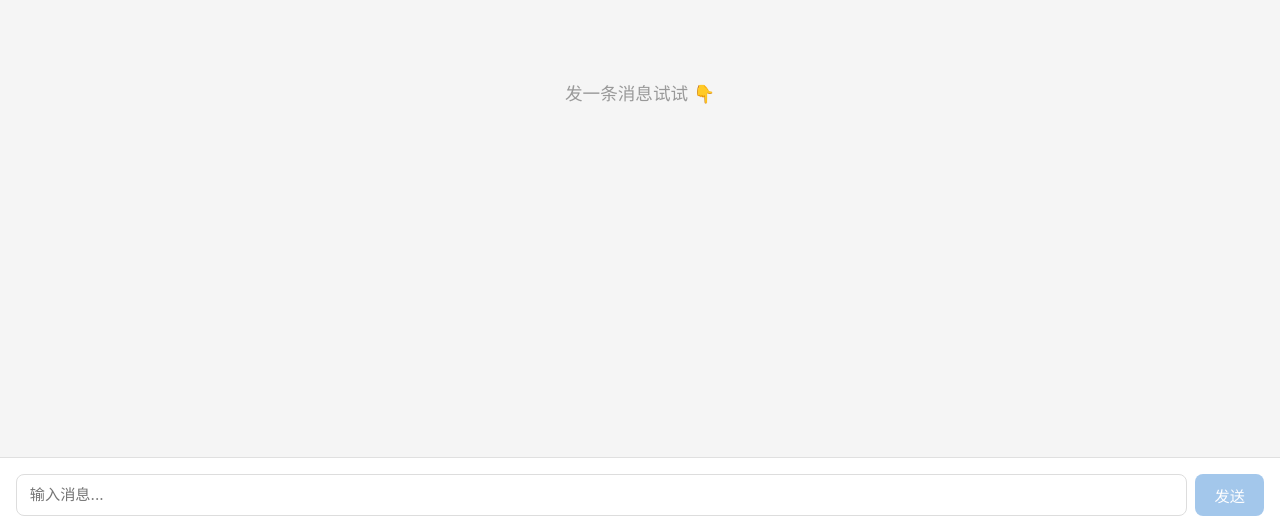
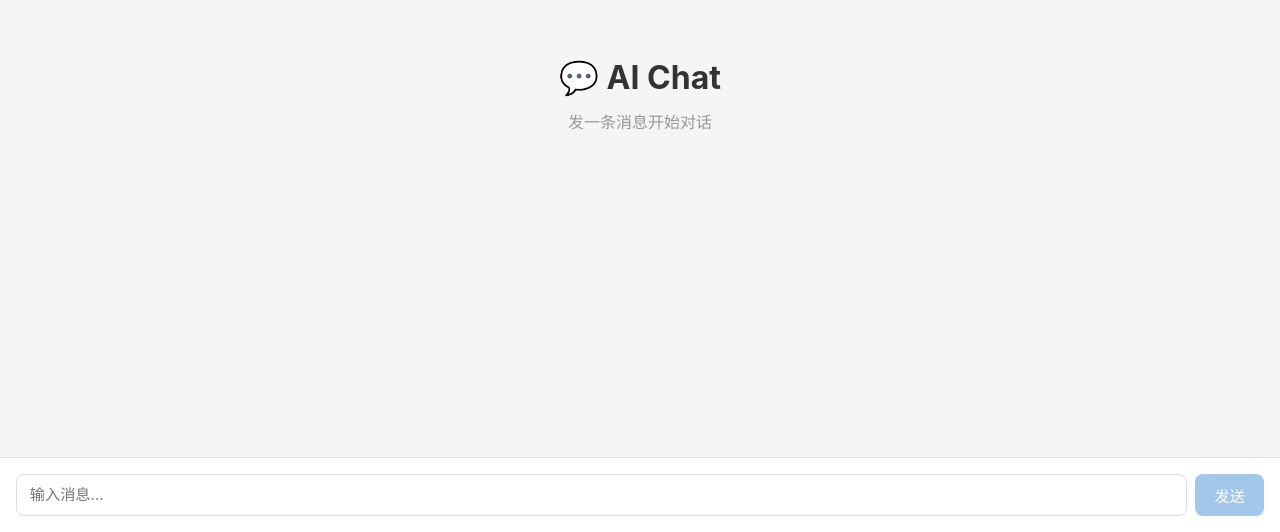
Before and after one commit to Joan-s-ai-project/frontend-vue3-chatbot, a Vue app: page / in a window 1280 px wide. Shown: the part 268-800 px from the top of the page. Built offline with nearby package versions, Linux system fonts and the light colour scheme.

Commit message:
Step 3 — MessageList + MessageBubble 组件（消息展示）

```diff
--- a/src/App.vue
+++ b/src/App.vue
@@ -2,22 +2,36 @@
 import { ref } from 'vue'
 import { sendMessage } from '@/services/chat'
 import ChatInput from '@/components/ChatInput.vue'
+import MessageList from '@/components/MessageList.vue'
+import type { Message } from '@/components/MessageList.vue'
 
-const reply = ref('')
+const messages = ref<Message[]>([])
 const loading = ref(false)
 
-async function handleSend(message: string) {
-  console.log('[App] 发送:', message)
+async function handleSend(text: string) {
+  console.log(text);
+  // 1. 推入 user 消息
+  messages.value.push({
+    id: Date.now(),
+    content: text,
+    isUser: true
+  })
+
+  // 2. 推入 assistant 占位（显示 loading）
+  messages.value.push({
+    id: Date.now() + 1,
+    content: '',
+    isUser: false
+  })
+  // 拿到数组里的代理对象（而非原始对象），这样改属性才能触发视图更新
+  const aiMsg = messages.value[messages.value.length - 1]
   loading.value = true
-  reply.value = ''
 
   try {
-    const result = await sendMessage(message)
-    console.log('[App] 收到回复:', result)
-    reply.value = result.content
+    const result = await sendMessage(text)
+    aiMsg.content = result.content
   } catch (err: any) {
-    console.error('[App] 错误:', err.message)
-    reply.value = `❌ ${err.message}`
+    aiMsg.content = `❌ ${err.message}`
   } finally {
     loading.value = false
   }
@@ -26,13 +40,21 @@ async function handleSend(message: string) {
 
 <template>
   <div id="app">
-    <div class="chat-area">
-      <div class="reply-box" v-if="reply || loading">
-        <p v-if="loading" class="loading">AI 思考中...</p>
-        <p v-else>{{ reply }}</p>
-      </div>
-      <p v-else class="placeholder">发一条消息试试 👇</p>
+    <!-- 空状态 -->
+    <div v-if="messages.length === 0" class="welcome">
+      <h1>💬 AI Chat</h1>
+      <p>发一条消息开始对话</p>
     </div>
+
+    <!-- 消息列表 -->
+    <MessageList v-else :messages="messages" />
+
+    <!-- 加载指示 -->
+    <div v-if="loading" class="typing-indicator">
+      AI 思考中<span class="dots">...</span>
+    </div>
+
+    <!-- 输入框 -->
     <ChatInput @send="handleSend" />
   </div>
 </template>
@@ -56,36 +78,36 @@ body {
   height: 100vh;
 }
 
-.chat-area {
+.welcome {
   flex: 1;
   display: flex;
+  flex-direction: column;
   align-items: center;
   justify-content: center;
-  padding: 2rem;
+  gap: 0.5rem;
 }
 
-.placeholder {
-  color: #999;
-  font-size: 1.1rem;
+.welcome h1 {
+  font-size: 2rem;
 }
 
-.reply-box {
-  max-width: 600px;
-  padding: 1rem 1.5rem;
-  background: #fff;
-  border-radius: 12px;
-  box-shadow: 0 1px 3px rgba(0,0,0,0.1);
-  line-height: 1.6;
-  white-space: pre-wrap;
+.welcome p {
+  color: #999;
+  font-size: 1rem;
 }
 
-.loading {
+.typing-indicator {
+  padding: 0.5rem 1.5rem;
   color: #999;
-  animation: pulse 1.5s infinite;
+  font-size: 0.85rem;
 }
 
-@keyframes pulse {
+.dots {
+  animation: blink 1.4s infinite;
+}
+
+@keyframes blink {
   0%, 100% { opacity: 1; }
-  50% { opacity: 0.4; }
+  50% { opacity: 0.2; }
 }
 </style>
```
